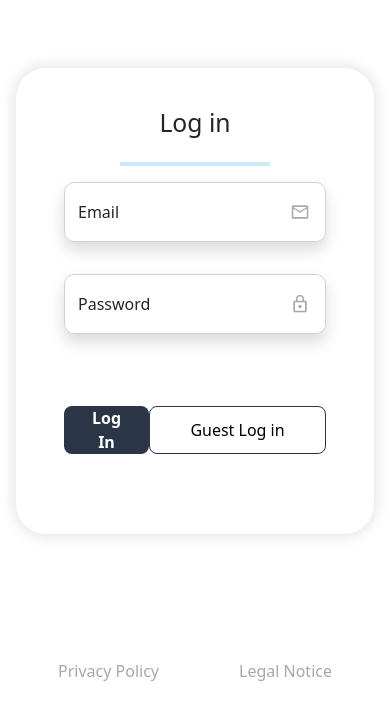
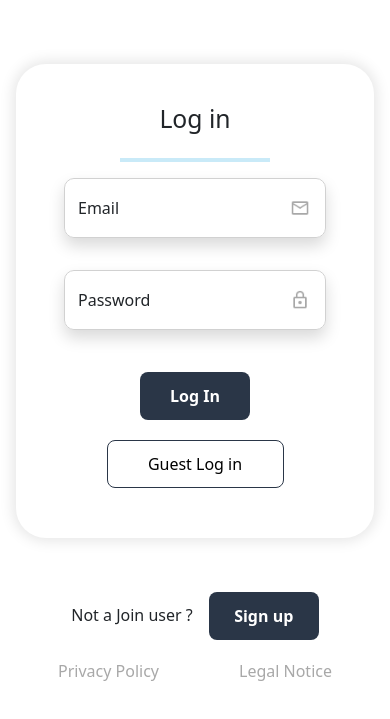
Before and after one commit to Dennissnaggit/Join_group, a website with bundled scripts: page index.html in a window 390 px wide. Shown: the part 121-840 px from the top of the page. Built offline with nearby package versions, Linux system fonts and the light colour scheme; files whose address does not match are found by name.

Commit message:
fix Nav-Bar

```diff
--- a/style/log-in.css
+++ b/style/log-in.css
@@ -341,16 +341,17 @@
   }
   .nav-bar {
   position: absolute;
-  top: 980px;
+  top: auto;
   left: auto;
   right: auto;
-  margin: 0 auto;
+  bottom: 80px;
+  transform: translateX(-50%);
   display: flex;
-  align-items: center;
   gap: 16px;
   opacity: 0;
   animation: showLogin 1s ease forwards;
   animation-delay: 2.7s;
+   z-index: 10;
 }
  .log-in {
     width: 100%;
@@ -360,4 +361,16 @@
   .login-box {
     width: 100%;
   }
+  h2 {
+    font-size: 47px;
+  }
+  .btn-group {
+  display: flex;
+  gap: 20px;
+  flex-direction: column;
+  justify-content: center;
+  align-items: center;
+  margin-top: 10px;
+  margin-bottom: 10px;
 }
+}
```
